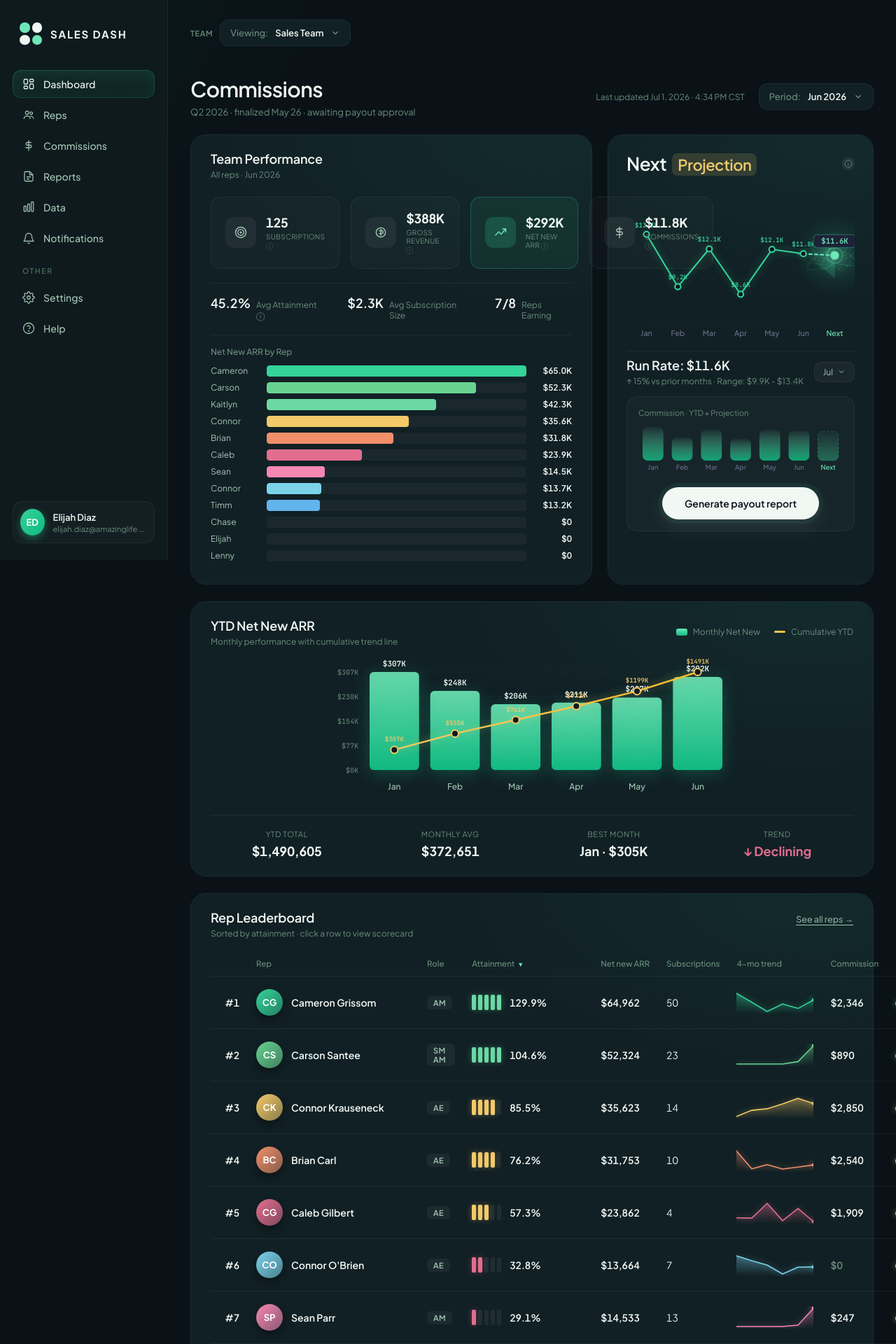
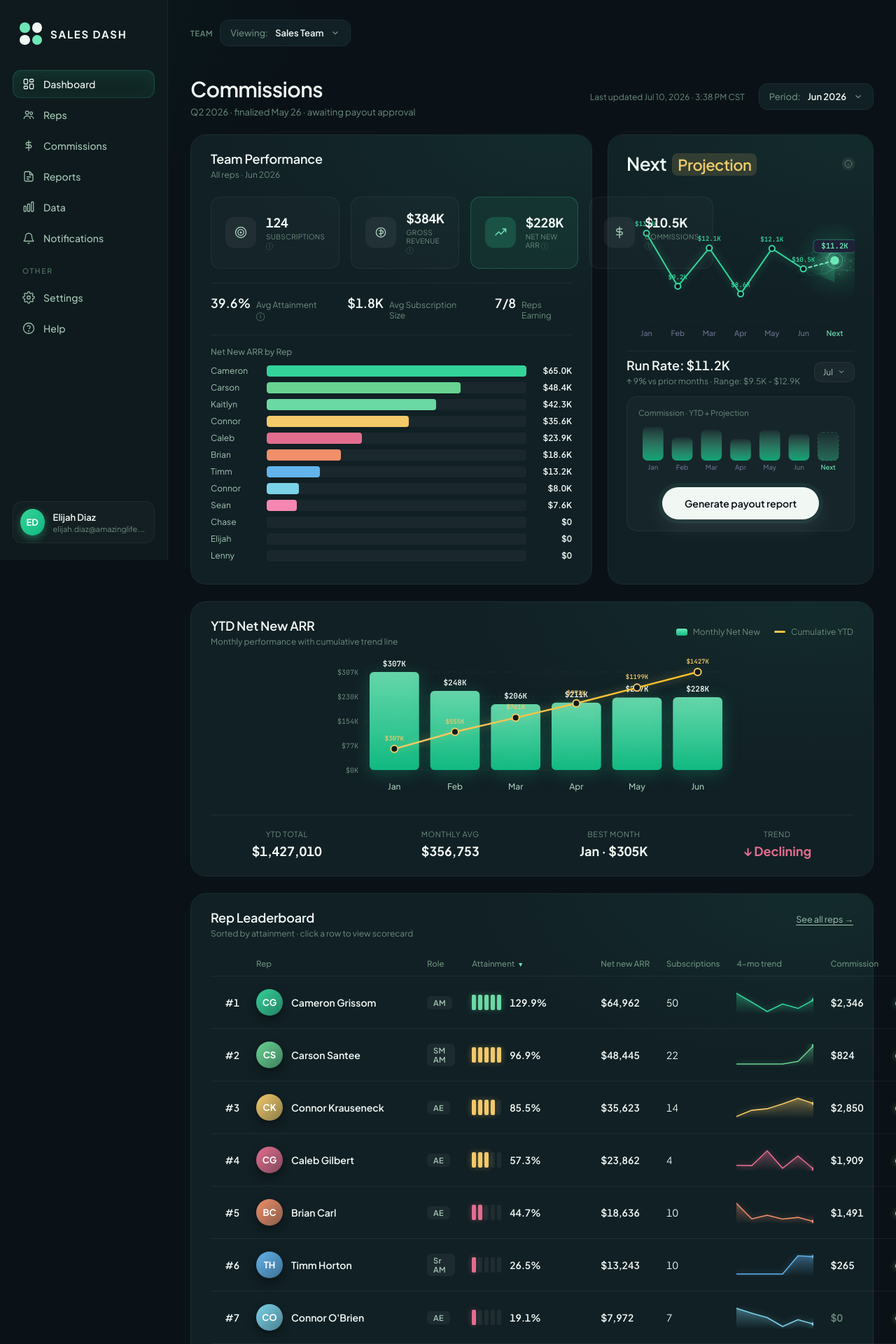
Before and after one commit to elijahdiaz-ux/commissions-dashboard, a React (Vite) app: page / in a window 1280 px wide. Shown: the top 1920 px of the page at 70% size. Built offline with nearby package versions, Linux system fonts and the light colour scheme.

Commit message:
Sync Jul 2026 data from Excel

```diff
--- a/src/App.jsx
+++ b/src/App.jsx
@@ -3,7 +3,7 @@ import qaData from './qaData.json';
 import sdrData from './sdrData.json';
 
 // Stamped by sync_dashboard.py on each push that deploys new data (Central time)
-const LAST_UPDATED = 'Jul 1, 2026 · 4:34 PM CST';
+const LAST_UPDATED = 'Jul 10, 2026 · 3:38 PM CST';
 
 // ───────── PERIOD OPTIONS ─────────
 const PERIOD_OPTIONS = ['Jun 2026', 'May 2026', 'Apr 2026', 'Mar 2026', 'Feb 2026', 'Jan 2026', 'Q1 2026', 'YTD 2026'];
@@ -197,7 +197,7 @@ const REPS = [
       { customer: 'Liberty Baptist Church', product: 'High School', arr: 2431, netNew: 1335 },
     ]
   },
-  { name: 'Brian Carl',       role: 'AE',    deals: 10, netNew: 31753, goal: 49.3,  gross: 34070, commission: 1642, basePay: 5000, earnings: 6642, status: 'behind',   spark: [58472, 24416, 32392, 23989, 27672, 31753], color: '#F08F6A', plan: 'A', monthlyDeals: [31, 50, 29, 13, 10, 10], commissionByMonth: [4678, 1953, 2591, 1919, 2214, 2540],
+  { name: 'Brian Carl',       role: 'AE',    deals: 10, netNew: 18636, goal: 49.3,  gross: 34070, commission: 1642, basePay: 5000, earnings: 6642, status: 'behind',   spark: [58472, 24416, 32392, 23989, 27672, 18636], color: '#F08F6A', plan: 'A', monthlyDeals: [31, 50, 29, 13, 10, 10], commissionByMonth: [4678, 1953, 2591, 1919, 2214, 1491],
     dealsList: [
       { customer: 'Cornerstone Methodist Church', product: 'Amazing+', arr: 1039, netNew: 1920 },
       { customer: 'Frankenmuth Bible Church', product: 'Amazing+', arr: 2191, netNew: 1351 },
@@ -223,7 +223,7 @@ const REPS = [
       { customer: 'One Line Church', product: 'Amazing+', arr: 3080, netNew: 3856 },
     ]
   },
-  { name: "Connor O'Brien",   role: 'AE',    deals: 7, netNew: 13664,  goal: 23.3,  gross: 16095, commission: 0,    basePay: 6681, earnings: 6681, status: 'behind',   spark: [27565, 21550, 15966, 4903, 13352, 13664],  color: '#7BD3EA', plan: 'B', monthlyDeals: [25, 32, 24, 22, 14, 7], commissionByMonth: [0, 405, 958, 0, 0, 0],
+  { name: "Connor O'Brien",   role: 'AE',    deals: 7, netNew: 7972,  goal: 23.3,  gross: 16095, commission: 0,    basePay: 6681, earnings: 6681, status: 'behind',   spark: [27565, 21550, 15966, 4903, 13352, 7972],  color: '#7BD3EA', plan: 'B', monthlyDeals: [25, 32, 24, 22, 14, 7], commissionByMonth: [0, 405, 958, 0, 0, 0],
     dealsList: [
       { customer: 'Blue Oaks Church', product: 'First Look', arr: 894, netNew: 337 },
       { customer: 'His Presence Church', product: '252', arr: 2070, netNew: 871 },
@@ -234,8 +234,8 @@ const REPS = [
       { customer: 'Westminster Chapel', product: 'Manual Charge', arr: 778, netNew: 778 },
     ]
   },
-  { name: 'Sean Parr',        role: 'AM',    deals: 13, netNew: 14533, goal: 0, gross: 0, commission: 0, basePay: 4167, earnings: 4167, status: 'inactive', spark: [0, 0, 0, 0, 1135, 14533], color: '#F687B3', plan: 'C', monthlyDeals: [0, 0, 0, 0, 1, 13], commissionByMonth: [0, 0, 0, 0, 19, 247], dealsList: [] },
-  { name: 'Carson Santee',    role: 'SM AM', deals: 23, netNew: 52324, goal: 0, gross: 0, commission: 0, basePay: 4167, earnings: 4167, status: 'inactive', spark: [0, 0, 0, 0, 6940, 52324], color: '#68D391', plan: 'D', monthlyDeals: [0, 0, 0, 0, 4, 23], commissionByMonth: [0, 0, 0, 0, 118, 890], dealsList: [] },
+  { name: 'Sean Parr',        role: 'AM',    deals: 13, netNew: 7551, goal: 0, gross: 0, commission: 0, basePay: 4167, earnings: 4167, status: 'inactive', spark: [0, 0, 0, 0, 1135, 7551], color: '#F687B3', plan: 'C', monthlyDeals: [0, 0, 0, 0, 1, 13], commissionByMonth: [0, 0, 0, 0, 19, 128], dealsList: [] },
+  { name: 'Carson Santee',    role: 'SM AM', deals: 22, netNew: 48445, goal: 0, gross: 0, commission: 0, basePay: 4167, earnings: 4167, status: 'inactive', spark: [0, 0, 0, 0, 6940, 48445], color: '#68D391', plan: 'D', monthlyDeals: [0, 0, 0, 0, 4, 22], commissionByMonth: [0, 0, 0, 0, 118, 824], dealsList: [] },
   { name: 'Lenny Fellez',     role: 'VP',    deals: 0, netNew: 0, goal: 0, gross: 0, commission: 0, basePay: 0,    earnings: 0,    status: 'inactive', spark: [0, 0, 0, 0, 0, 0], color: '#FC8181', plan: 'Inactive', monthlyDeals: [0, 0, 0, 0, 0, 0], commissionByMonth: [0, 0, 0, 0, 0, 0], dealsList: [] },
   { name: 'Timm Horton',      role: 'Sr AM', deals: 10, netNew: 13243, goal: 0, gross: 0, commission: 0, basePay: 5000, earnings: 5000, status: 'inactive', spark: [0, 0, 0, 0, 13788, 13243], color: '#63B3ED', plan: 'C', monthlyDeals: [0, 0, 0, 0, 9, 10], commissionByMonth: [0, 0, 0, 0, 276, 265], dealsList: [] },
 ];
@@ -246,13 +246,13 @@ const MONTHLY = [
   { m: 'Mar', deals: 202, gross: 479383, netNew: 205995, goal: 65.1, commission: 12149, earnings: 72072 },
   { m: 'Apr', deals: 135, gross: 361935, netNew: 210953, goal: 66.7, commission: 8593, earnings: 60276 },
   { m: 'May', deals: 113, gross: 349572, netNew: 227198, goal: 71.8, commission: 12104, earnings: 63786 },
-  { m: 'Jun', deals: 125, gross: 387975, netNew: 291610, goal: 92.2, commission: 11766, earnings: 63449 },
+  { m: 'Jun', deals: 124, gross: 384096, netNew: 228015, goal: 72.1, commission: 10532, earnings: 62215 },
 ];
 
 // Latest month with actual data (fallback default for period lookups)
 const MAY_DATA = MONTHLY[MONTHLY.reduce((mx, m, i) => (m.netNew > 0 ? i : mx), 0)];
 const YTD = {
-  deals: 1056, gross: 2601034, netNew: 1490605, commission: 67085, earnings: 385420,
+  deals: 1055, gross: 2597155, netNew: 1427010, commission: 65851, earnings: 384186,
 };
 
 // ───────── RUN RATE PROJECTION ─────────
```
Also changed, not shown: src/qaData.json.
